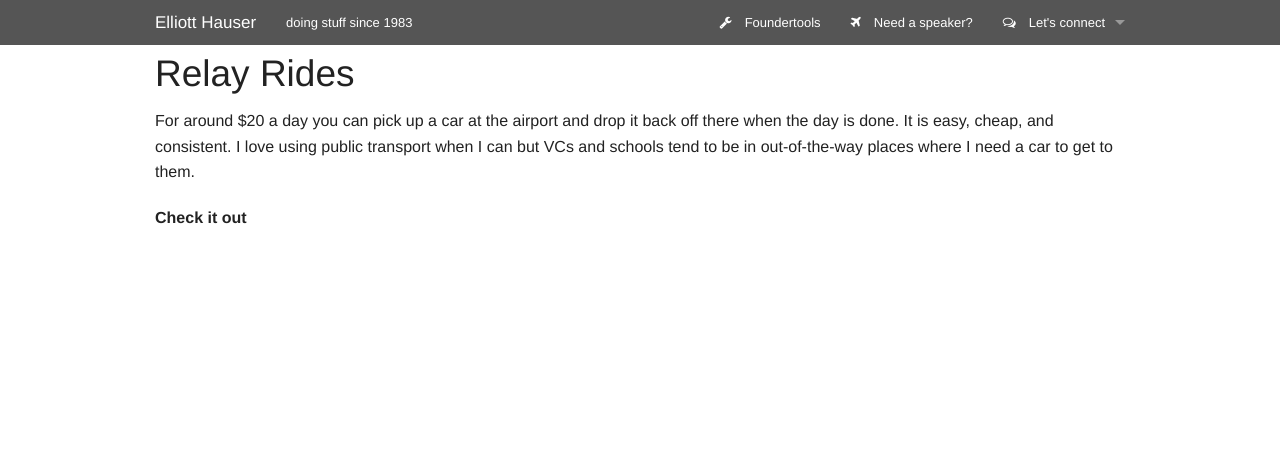
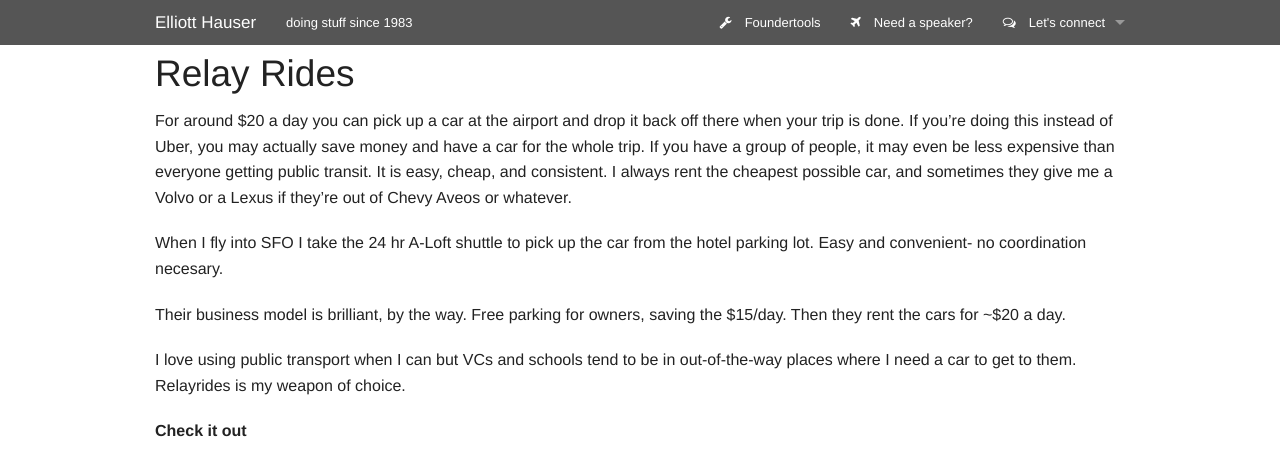
Before and after one commit to eah13/eah13.github.io, a Jekyll site: the page built from _posts/tools/2000-02-01-relay-rides.md, in a window 1280 px wide. Shown: the top 476 px of the page. Built offline with Jekyll 4.4.1, drawn with Linux system fonts in a browser that asks for light colours; nearby versions of some CDN libraries.

Commit message:
Update 2000-02-01-relay-rides.md

```diff
--- a/_posts/tools/2000-02-01-relay-rides.md
+++ b/_posts/tools/2000-02-01-relay-rides.md
@@ -4,4 +4,10 @@
 link: https://relayrides.com/?code=303762rNaLVb
 ---
 
-For around $20 a day you can pick up a car at the airport and drop it back off there when the day is done.  It is easy, cheap, and consistent.  I love using public transport when I can but VCs and schools tend to be in out-of-the-way places where I need a car to get to them.
+For around $20 a day you can pick up a car at the airport and drop it back off there when your trip is done.  If you're doing this instead of Uber, you may actually save money and have a car for the whole trip.  If you have a group of people, it may even be less expensive than everyone getting public transit. It is easy, cheap, and consistent.  I always rent the cheapest possible car, and sometimes they give me a Volvo or a Lexus if they're out of Chevy Aveos or whatever.
+
+When I fly into SFO I take the 24 hr A-Loft shuttle to pick up the car from the hotel parking lot.  Easy and convenient- no coordination necesary.
+
+Their business model is brilliant, by the way.  Free parking for owners, saving the $15/day.  Then they rent the cars for ~$20 a day.
+
+I love using public transport when I can but VCs and schools tend to be in out-of-the-way places where I need a car to get to them.  Relayrides is my weapon of choice.
```
